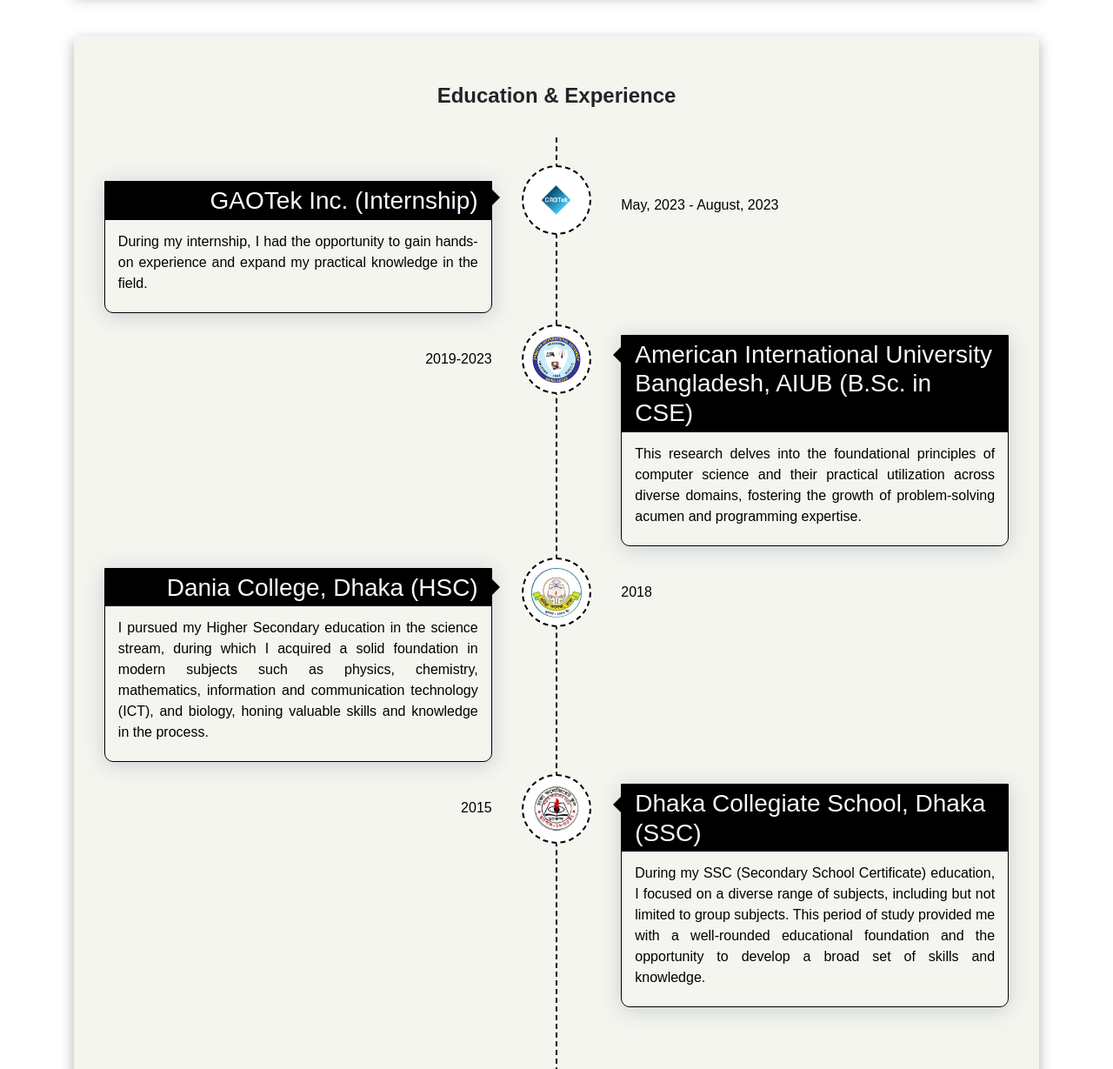
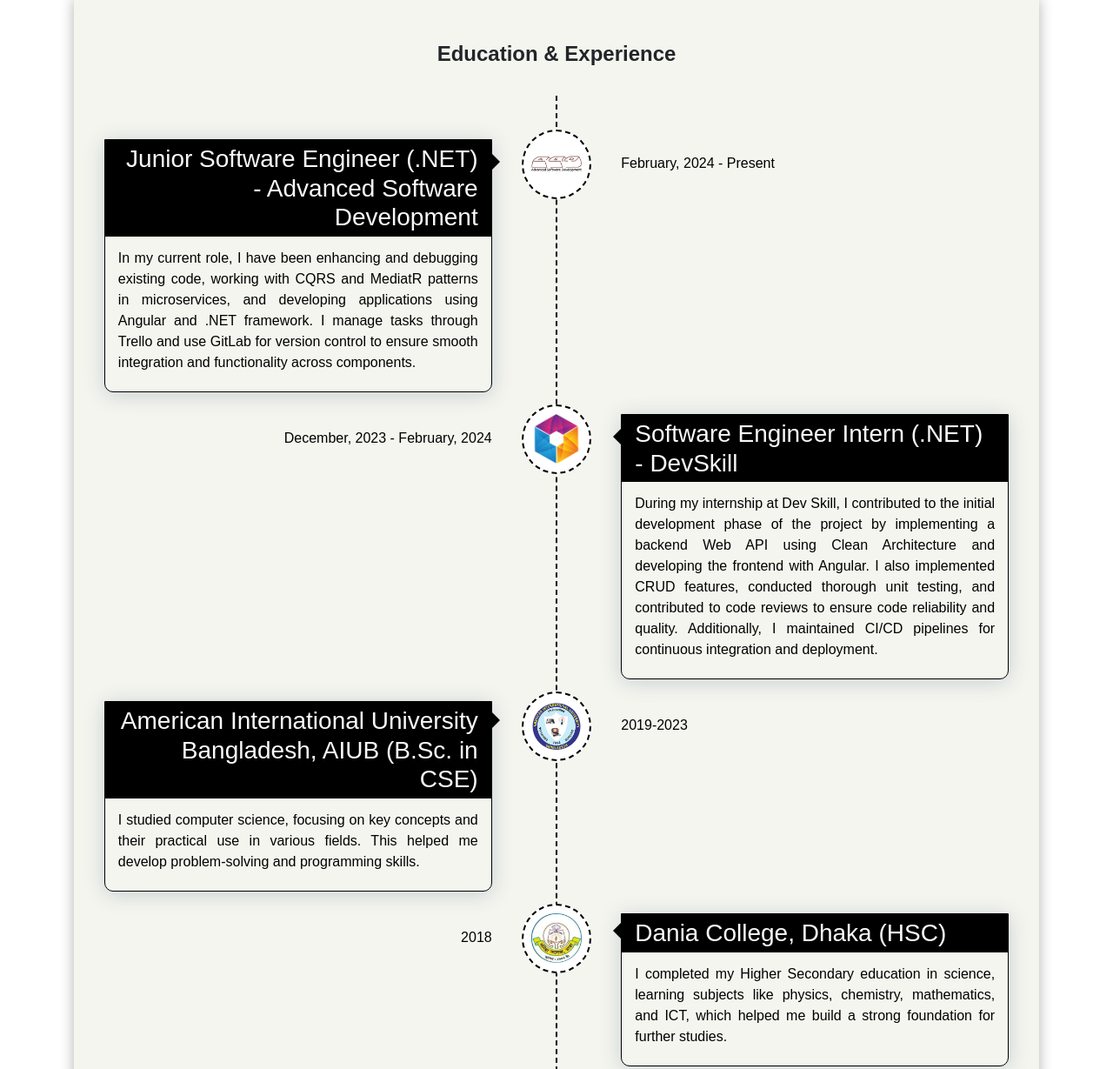
Before and after one commit to mrtemp70/msashoyeb.github.io, a plain HTML site: page index.html in a window 1280 px wide. Shown: the part 684-1913 px from the top of the page at 87% size. Drawn offline with Linux system fonts and the light colour scheme; a web font is replaced by a local one.

Commit message:
Version 1.3

```diff
--- a/index.html
+++ b/index.html
@@ -74,13 +74,11 @@
                         <h3 class="scroll-reveal">Hello, It's me,</h3>
                         <h1 class="scroll-reveal"><span>Showyeab Ahmed</span></h1>
                         <h3 class="scroll-reveal">I'm a <span class="auto"></span></h3>
-                        <p class="scroll-reveal">I've had a profound passion for technology from the very beginning,
-                            which drove me to
-                            successfully earn my B.Sc. in Computer Science and Engineering from American International
-                            University Bangladesh. Over the course of my professional journey, I've actively engaged in
-                            various projects to refine and enhance my existing skill set. Moreover, I consistently seek
-                            opportunities to acquire new knowledge, embrace fresh challenges, and stay abreast of the
-                            latest industry trends and best practices.</p>
+                        <p class="scroll-reveal">I have always been passionate about technology, which led me to earn my
+                            B.Sc. in Computer Science and Engineering from American International University Bangladesh.
+                            Throughout my career, I have worked on various projects to improve my skills. I also look
+                            for chances to learn new things, take on new challenges, and keep up with the latest trends
+                            and practices in the industry.</p>
                         <a href="media/Resume of Showyeab Ahmed.pdf" class="scroll-reveal" target="_blank">
                             <button class="btn btn-border scroll-reveal">
                                 Download CV
@@ -112,18 +110,39 @@
                     <div class="timeline">
                         <!-- experience -->
                         <div
-                            class="row no-gutters justify-content-end justify-content-md-around align-items-start  timeline-nodes">
+                            class="row no-gutters justify-content-end justify-content-md-around align-items-start timeline-nodes">
                             <div class="col-10 col-md-5 order-3 order-md-1 timeline-content scroll-reveal">
-                                <h3 class="text-light">GAOTek Inc. (Internship)</h3>
-                                <p style="text-align: justify;">During my internship, I had the opportunity to gain
-                                    hands-on
-                                    experience and expand my practical knowledge in the field.</p>
+                                <h3 class="text-light">Junior Software Engineer (.NET) - Advanced Software Development
+                                </h3>
+                                <p style="text-align: justify;">In my current role, I have been enhancing and debugging
+                                    existing code, working with CQRS and MediatR patterns in microservices, and
+                                    developing applications using Angular and .NET framework. I manage tasks through
+                                    Trello and use GitLab for version control to ensure smooth integration and
+                                    functionality across components.</p>
                             </div>
                             <div class="col-2 col-sm-1 px-md-3 order-2 timeline-image text-md-center">
-                                <img src="media/gaotek.png" class="img-fluid" alt="img">
+                                <img src="media/asd.png" class="img-fluid" alt="img">
                             </div>
                             <div class="col-10 col-md-5 order-1 order-md-3 py-3 timeline-date">
-                                <time>May, 2023 - August, 2023</time>
+                                <time>February, 2024 - Present</time>
+                            </div>
+                        </div>
+                        <div
+                            class="row no-gutters justify-content-end justify-content-md-around align-items-start timeline-nodes">
+                            <div class="col-10 col-md-5 order-3 order-md-1 timeline-content scroll-reveal">
+                                <h3 class="text-light">Software Engineer Intern (.NET) - DevSkill</h3>
+                                <p style="text-align: justify;">During my internship at Dev Skill, I contributed to the
+                                    initial development phase of the project by implementing a backend Web API using
+                                    Clean Architecture and developing the frontend with Angular. I also implemented CRUD
+                                    features, conducted thorough unit testing, and contributed to code reviews to ensure
+                                    code reliability and quality. Additionally, I maintained CI/CD pipelines for
+                                    continuous integration and deployment.</p>
+                            </div>
+                            <div class="col-2 col-sm-1 px-md-3 order-2 timeline-image text-md-center">
+                                <img src="media/devskill.png" class="img-fluid" alt="img">
+                            </div>
+                            <div class="col-10 col-md-5 order-1 order-md-3 py-3 timeline-date">
+                                <time>December, 2023 - February, 2024</time>
                             </div>
                         </div>
                         <!-- masters -->
@@ -145,15 +164,13 @@
                     </div> -->
                         <!-- bsc -->
                         <div
-                            class="row no-gutters justify-content-end justify-content-md-around align-items-start  timeline-nodes">
+                            class="row no-gutters justify-content-end justify-content-md-around align-items-start timeline-nodes">
                             <div class="col-10 col-md-5 order-3 order-md-1 timeline-content scroll-reveal">
-                                <h3 class=" text-light">American International University Bangladesh, AIUB (B.Sc. in
-                                    CSE)
+                                <h3 class="text-light">American International University Bangladesh, AIUB (B.Sc. in CSE)
                                 </h3>
-                                <p style="text-align: justify;">This research delves into the foundational principles of
-                                    computer science and their practical utilization across diverse domains, fostering
-                                    the
-                                    growth of problem-solving acumen and programming expertise.</p>
+                                <p style="text-align: justify;">I studied computer science, focusing on key concepts and
+                                    their practical use in various fields. This helped me develop problem-solving and
+                                    programming skills.</p>
                             </div>
                             <div class="col-2 col-sm-1 px-md-3 order-2 timeline-image text-md-center">
                                 <img src="media/aiub.png" class="img-fluid" alt="img">
@@ -162,18 +179,15 @@
                                 <time>2019-2023</time>
                             </div>
                         </div>
+
                         <!-- hsc -->
                         <div
-                            class="row no-gutters justify-content-end justify-content-md-around align-items-start  timeline-nodes">
+                            class="row no-gutters justify-content-end justify-content-md-around align-items-start timeline-nodes">
                             <div class="col-10 col-md-5 order-3 order-md-1 timeline-content scroll-reveal">
-                                <h3 class=" text-light">Dania College, Dhaka (HSC)</h3>
-                                <p style="text-align: justify;">I pursued my Higher Secondary education in the science
-                                    stream,
-                                    during which I acquired a solid foundation in modern subjects such as physics,
-                                    chemistry,
-                                    mathematics, information and communication technology (ICT), and biology, honing
-                                    valuable
-                                    skills and knowledge in the process.</p>
+                                <h3 class="text-light">Dania College, Dhaka (HSC)</h3>
+                                <p style="text-align: justify;">I completed my Higher Secondary education in science,
+                                    learning subjects like physics, chemistry, mathematics, and ICT, which helped me
+                                    build a strong foundation for further studies.</p>
                             </div>
                             <div class="col-2 col-sm-1 px-md-3 order-2 timeline-image text-md-center">
                                 <img src="media/college.png" class="img-fluid" alt="img">
@@ -182,19 +196,14 @@
                                 <time>2018</time>
                             </div>
                         </div>
+
                         <!-- ssc -->
                         <div
-                            class="row no-gutters justify-content-end justify-content-md-around align-items-start  timeline-nodes">
+                            class="row no-gutters justify-content-end justify-content-md-around align-items-start timeline-nodes">
                             <div class="col-10 col-md-5 order-3 order-md-1 timeline-content scroll-reveal">
-                                <h3 class=" text-light">Dhaka Collegiate School, Dhaka (SSC)</h3>
-                                <p style="text-align: justify;">During my SSC (Secondary School Certificate) education,
-                                    I
-                                    focused on a diverse range of subjects, including but not limited to group subjects.
-                                    This
-                                    period of study provided me with a well-rounded
-                                    educational foundation and the opportunity to develop a broad set of skills and
-                                    knowledge.
-                                </p>
+                                <h3 class="text-light">Dhaka Collegiate School, Dhaka (SSC)</h3>
+                                <p style="text-align: justify;">In my Secondary School education, I studied a variety of
+                                    subjects, which helped me develop a broad set of skills and knowledge.</p>
                             </div>
                             <div class="col-2 col-sm-1 px-md-3 order-2 timeline-image text-md-center">
                                 <img src="media/school.png" class="img-fluid" alt="img">
```
Also changed, not shown: media/asd.png (added), media/devskill.png (added), media/gaotek.png (deleted).
